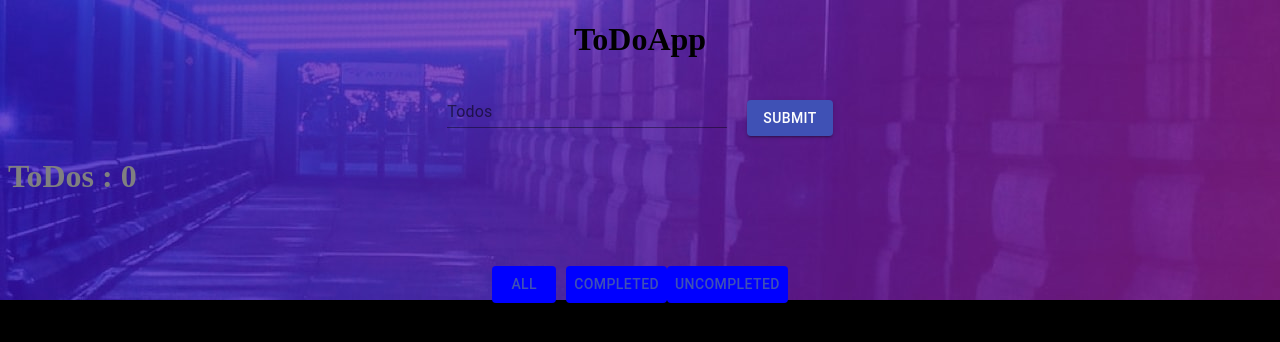
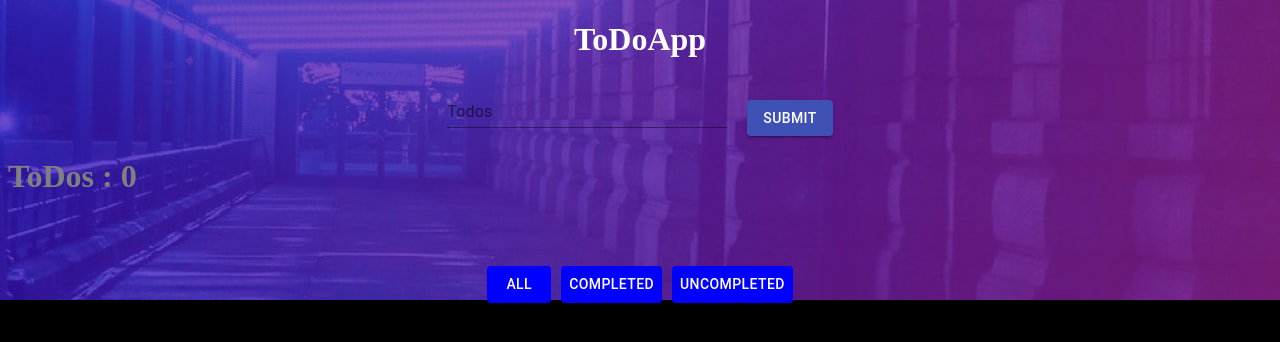
Before and after one commit to nav-commits/TodoApp, a React (Create React App) app: page / in a window 1280 px wide. Shown: the top 342 px of the page. Built offline with nearby package versions, Linux system fonts and the light colour scheme.

Commit message:
Added filter functionaility

```diff
--- a/package.json
+++ b/package.json
@@ -1,6 +1,6 @@
 {
   "name": "todoapp",
-  "version": "0.1.5",
+  "version": "0.1.6",
   "private": true,
   "dependencies": {
     "@material-ui/core": "^4.12.3",
--- a/src/App.js
+++ b/src/App.js
@@ -5,7 +5,7 @@ import SearchToDo from "./Components/SearchToDo";
 const App = () => {
   return (
     <div className="App">
-      <h1>ToDoApp</h1>
+      <h1 style={{color:'white'}}>ToDoApp</h1>
       <SearchToDo/>
     </div>
   );
--- a/src/Components/SearchToDo.jsx
+++ b/src/Components/SearchToDo.jsx
@@ -27,14 +27,20 @@ const useStyles = makeStyles({
 const SearchToDo = () => {
   const [text, setText] = useState("");
   const [todos, setToDos] = useState([]);
-  // const [status, SetStatus] = useState("All");
-  // const [filtered, setFiltered] = useState([]);
+  const [status, SetStatus] = useState("All");
+  const [filtered, setFiltered] = useState([]);
   const classes = useStyles();
 
   // filter todos
-  // useEffect(() => {
-  //   filterFunction()
-  // }, [todos,status]);
+  useEffect(() => {
+    if (status === "All") {
+      setFiltered(todos);
+    } else if (status === "Completed") {
+      setFiltered(todos.filter((todo) => todo.completed === true));
+    } else if (status === "UnCompleted") {
+      setFiltered(todos.filter((todo) => todo.completed === false));
+    }
+  }, [todos, status]);
 
   useEffect(() => {
     getToDos();
@@ -46,19 +52,6 @@ const SearchToDo = () => {
 
   const handleChange = (event) => {
     setText(event.target.value);
-  };
-
-  const filterFunction = (e) => {
-    const targetFilter = e.target.value
-    if (targetFilter === "All") {
-     setToDos(todos);
-    } else if (targetFilter === "Completed") {
-      const completedToDos = todos.filter((todo) => todo.completed === true);
-      setToDos(completedToDos)
-    } else if (targetFilter === "UnCompleted") {
-      const unCompletedToDos = todos.filter((todo) => todo.completed === false);
-      setToDos(unCompletedToDos)
-    }
   };
 
   const handleSubmit = () => {
@@ -139,7 +132,7 @@ const SearchToDo = () => {
       </div>
       {/* render the todos list */}
       <Card className={classes.Card}>
-        {todos.map((todo) => {
+        {filtered.map((todo) => {
           return (
             <div key={todo.id}>
               <h1
@@ -148,7 +141,7 @@ const SearchToDo = () => {
               >
                 {todo.text}{" "}
                 <CheckCircleIcon
-                  color={todo.completed ? 'secondary' : "primary"}
+                  color={todo.completed ? "secondary" : "primary"}
                   style={{ cursor: "pointer" }}
                   onClick={() => completeHandler(todo.id)}
                 />
@@ -165,26 +158,31 @@ const SearchToDo = () => {
       </Card>
       <div style={{ marginTop: "50px" }}>
         <Button
-          style={{ backgroundColor: "blue", marginRight: "10px" }}
+          style={{
+            backgroundColor: "blue",
+            marginRight: "10px",
+            color: "white",
+          }}
           color="primary"
-          onClick={filterFunction}
-          value='All'
+          onClick={() => SetStatus("All")}
         >
           All
         </Button>
         <Button
-          onClick={filterFunction}
-          style={{ backgroundColor: "blue" }}
+          onClick={() => SetStatus("Completed")}
+          style={{
+            backgroundColor: "blue",
+            marginRight: "10px",
+            color: "white",
+          }}
           color="primary"
-          value='Completed'
         >
           Completed
         </Button>
         <Button
-          onClick={filterFunction}
-          style={{ backgroundColor: "blue" }}
+          onClick={() => SetStatus("UnCompleted")}
+          style={{ backgroundColor: "blue", color: "white" }}
           color="primary"
-          value='UnCompleted'
         >
           UnCompleted
         </Button>
```
